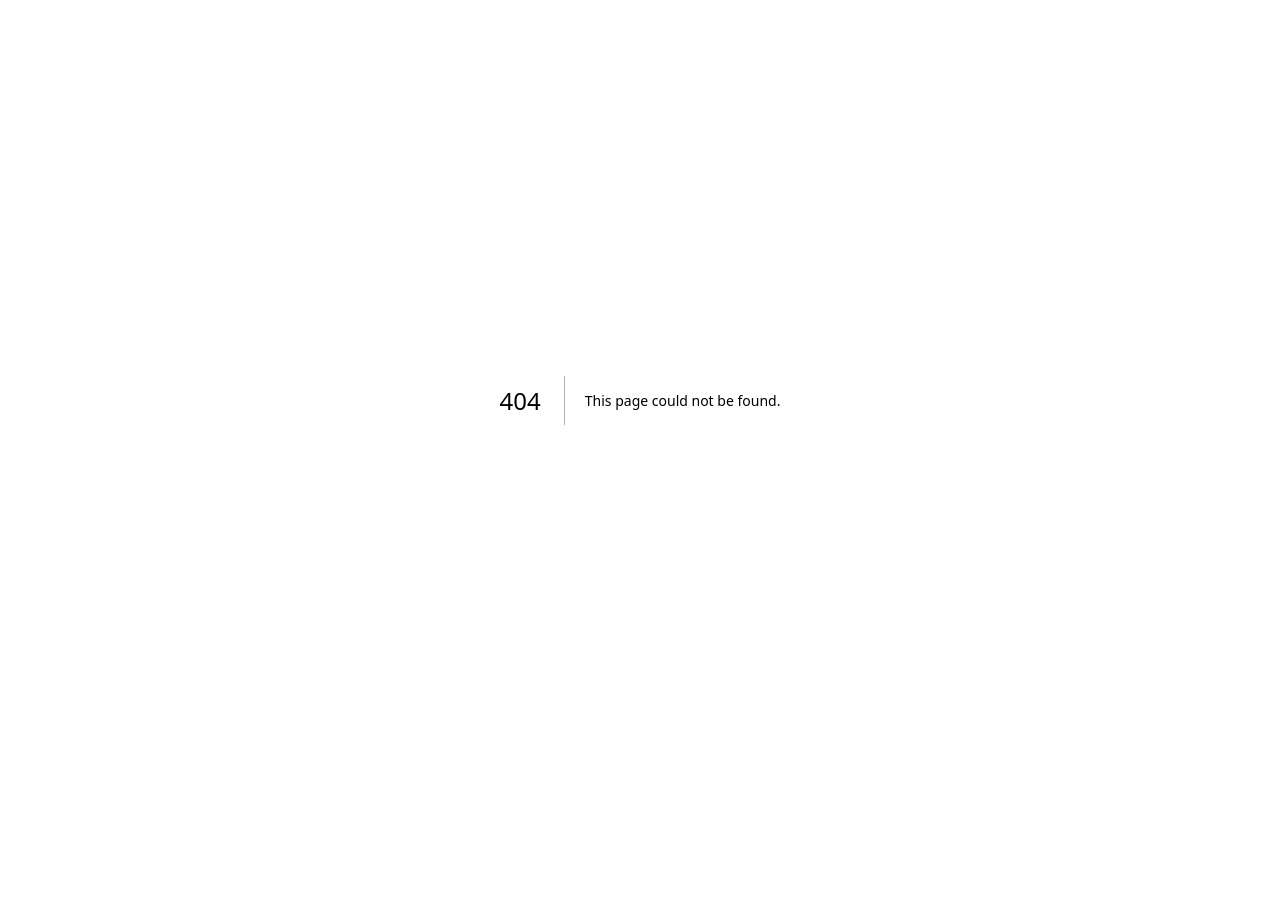
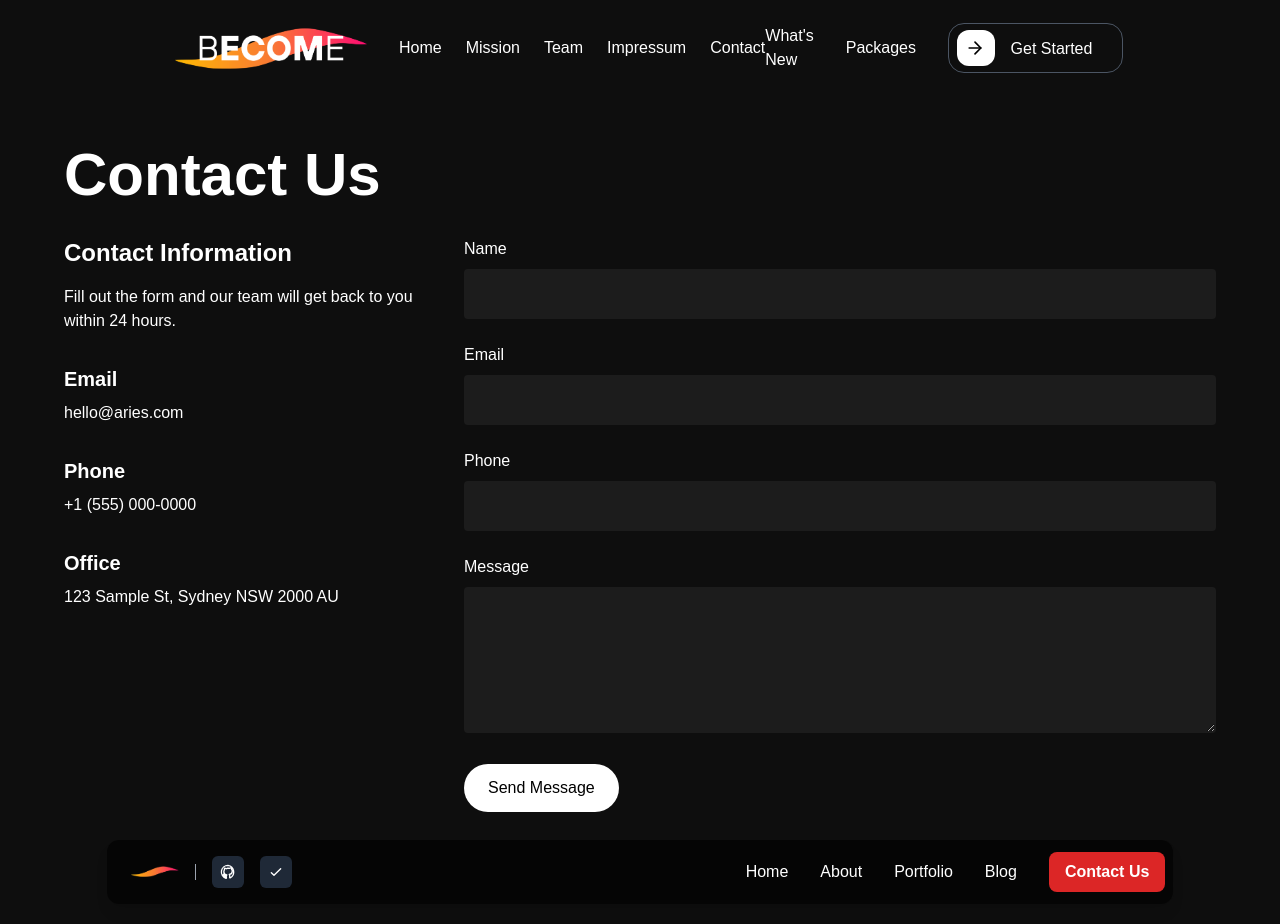
Before and after one commit to MosesCommitsFraud/become-frontend, a Next.js app: page /contact in a window 1280 px wide. Before the commit this address had no page. Before the commit the page ends 800 px from the top, so only its background shows below. Built offline with nearby package versions, Linux system fonts and the light colour scheme.

Commit message:
header modified and cool button added. also added contact page

```diff
--- /dev/null
+++ b/app/contact/page.tsx
@@ -0,0 +1,66 @@
+'use client'
+
+import Header from '@/components/header';
+import Footer from '@/components/footer';
+
+export default function Component() {
+
+
+    return (
+        <div className="min-h-screen flex flex-col bg-[#0e0e0e] text-white">
+            <Header />
+            {/* Main Content */}
+            <main className="flex-grow py-12 px-6 lg:px-12">
+                <div className="max-w-6xl mx-auto">
+                    <h1 className="text-4xl lg:text-6xl font-bold mb-8">Contact Us</h1>
+                    <div className="grid grid-cols-1 lg:grid-cols-3 gap-12">
+                        {/* Contact Information */}
+                        <div className="space-y-8 lg:col-span-1">
+                            <div>
+                                <h2 className="text-2xl font-semibold mb-4">Contact Information</h2>
+                                <p>Fill out the form and our team will get back to you within 24 hours.</p>
+                            </div>
+                            <div>
+                                <h3 className="text-xl font-semibold mb-2">Email</h3>
+                                <p>hello@aries.com</p>
+                            </div>
+                            <div>
+                                <h3 className="text-xl font-semibold mb-2">Phone</h3>
+                                <p>+1 (555) 000-0000</p>
+                            </div>
+                            <div>
+                                <h3 className="text-xl font-semibold mb-2">Office</h3>
+                                <p>123 Sample St, Sydney NSW 2000 AU</p>
+                            </div>
+                        </div>
+                        {/* Contact Form */}
+                        <div className="lg:col-span-2">
+                            <form className="space-y-6">
+                                <div>
+                                    <label htmlFor="name" className="block mb-2">Name</label>
+                                    <input type="text" id="name" className="w-full bg-[#1c1c1c] p-3 rounded border border-transparent focus:border-white outline-none transition duration-300" required />
+                                </div>
+                                <div>
+                                    <label htmlFor="email" className="block mb-2">Email</label>
+                                    <input type="email" id="email" className="w-full bg-[#1c1c1c] p-3 rounded border border-transparent focus:border-white outline-none transition duration-300" required />
+                                </div>
+                                <div>
+                                    <label htmlFor="phone" className="block mb-2">Phone</label>
+                                    <input type="tel" id="phone" className="w-full bg-[#1c1c1c] p-3 rounded border border-transparent focus:border-white outline-none transition duration-300" />
+                                </div>
+                                <div>
+                                    <label htmlFor="message" className="block mb-2">Message</label>
+                                    <textarea id="message" rows={5} className="w-full bg-[#1c1c1c] p-3 rounded border border-transparent focus:border-white outline-none transition duration-300" required></textarea>
+                                </div>
+                                <button type="submit" className="bg-white text-black py-3 px-6 rounded-full hover:bg-gray-200 transition duration-300">
+                                    Send Message
+                                </button>
+                            </form>
+                        </div>
+                    </div>
+                </div>
+            </main>
+            <Footer />
+        </div>
+    )
+}
--- /dev/null
+++ b/components/animated-button.tsx
@@ -0,0 +1,90 @@
+'use client';
+
+import { useState, useEffect } from 'react';
+import { usePathname } from 'next/navigation';
+import Link from 'next/link';
+import { motion, AnimatePresence } from 'framer-motion';
+import { ArrowRight } from 'lucide-react';
+
+export default function GetStartedButton() {
+    const [menuOpen, setMenuOpen] = useState(false);
+    const [isDarkBackground, setIsDarkBackground] = useState(false);
+
+    const pathname = usePathname();
+
+    // Function to detect background brightness
+    const checkBackgroundColor = () => {
+        const backgroundColor = window.getComputedStyle(document.body).backgroundColor;
+        const rgb = backgroundColor.match(/\d+/g)?.map(Number);
+
+        if (rgb) {
+            const luminance = (0.299 * rgb[0] + 0.587 * rgb[1] + 0.114 * rgb[2]) / 255;
+            setIsDarkBackground(luminance < 0.5); // Set dark background if luminance is low
+        }
+    };
+
+    useEffect(() => {
+        checkBackgroundColor();
+        window.addEventListener('resize', checkBackgroundColor);
+
+        return () => window.removeEventListener('resize', checkBackgroundColor);
+    }, [pathname]);
+
+    // Hardcode text color and background on landing page
+    const isLandingPage = pathname === '/';
+    const buttonTextColor = isLandingPage ? 'text-black' : isDarkBackground ? 'text-white' : 'text-black';
+    const buttonBgColor = isLandingPage ? 'bg-black' : isDarkBackground ? 'bg-white' : 'bg-black';
+    const arrowColor = isLandingPage ? 'text-white' : isDarkBackground ? 'text-black' : 'text-white'; // Change arrow color
+
+    return (
+        <Link href="/contact">
+            <button
+                className={`relative flex items-center px-2 py-2 text-lg font-semibold rounded-2xl overflow-hidden border-2 ${
+                    isLandingPage ? 'border-black' : isDarkBackground ? 'border-gray-600' : 'border-black'
+                }`}
+                style={{ width: '175px', height: '50px', borderWidth: '1px' }} // Smaller border
+                onMouseEnter={() => setMenuOpen(true)}
+                onMouseLeave={() => setMenuOpen(false)}
+                aria-label="Get Started"
+            >
+                <motion.div
+                    className={`absolute flex items-center rounded-xl ${buttonBgColor} text-white`}
+                    initial={{ width: '38px' }}
+                    animate={{
+                        width: menuOpen ? 'calc(100% - 16px)' : '38px',
+                    }}
+                    transition={{ duration: 0.3 }}
+                >
+                    <div className="flex items-center justify-center w-9 h-9">
+                        <ArrowRight className={`w-10 h-5 ${arrowColor}`} /> {/* Arrow changes color */}
+                    </div>
+                </motion.div>
+                <AnimatePresence mode="wait">
+                    {menuOpen ? (
+                        <motion.div
+                            key="white-text"
+                            className="relative z-10 ml-12 mr-4 flex-grow text-center"
+                            initial={{ opacity: 0 }}
+                            animate={{ opacity: 1 }}
+                            exit={{ opacity: 0 }}
+                            transition={{ duration: 0.2 }}
+                        >
+                            <span className="text-white font-extralight text-base">Get Started</span>
+                        </motion.div>
+                    ) : (
+                        <motion.div
+                            key="black-text"
+                            className={`relative z-10 ml-12 mr-4 flex-grow text-center ${buttonTextColor}`}
+                            initial={{ opacity: 0 }}
+                            animate={{ opacity: 1 }}
+                            exit={{ opacity: 0 }}
+                            transition={{ duration: 0.2 }}
+                        >
+                            <span className="font-extralight text-base">Get Started</span>
+                        </motion.div>
+                    )}
+                </AnimatePresence>
+            </button>
+        </Link>
+    );
+}
--- a/components/header.tsx
+++ b/components/header.tsx
@@ -1,43 +1,42 @@
-// components/Header.tsx
 'use client';
 
 import { useState, useEffect } from 'react';
-import { usePathname } from 'next/navigation'; // Import the usePathname hook
+import { usePathname } from 'next/navigation';
 import Image from 'next/image';
 import Link from 'next/link';
 import logo from './Logo.png';
 import logo3 from './logo3.png';
+import CoolButton from '@/components/animated-button';
 
 export default function Header() {
     const [menuOpen, setMenuOpen] = useState(false);
     const [isDarkBackground, setIsDarkBackground] = useState(false);
 
-    const pathname = usePathname(); // Get the current path
+    const pathname = usePathname();
 
-    // Function to determine if the background is dark
     const checkBackgroundColor = () => {
         const backgroundColor = window.getComputedStyle(document.body).backgroundColor;
-        const rgb = backgroundColor.match(/\d+/g)?.map(Number); // Extract RGB values
+        const rgb = backgroundColor.match(/\d+/g)?.map(Number);
 
         if (rgb) {
             const luminance = (0.299 * rgb[0] + 0.587 * rgb[1] + 0.114 * rgb[2]) / 255;
-            setIsDarkBackground(luminance < 0.5); // Dark background if luminance is below 0.5
+            setIsDarkBackground(luminance < 0.5);
         }
     };
 
     useEffect(() => {
-        // Check the background color initially
         checkBackgroundColor();
-
-        // Add an event listener to monitor changes in background color or resize
         window.addEventListener('resize', checkBackgroundColor);
 
         return () => window.removeEventListener('resize', checkBackgroundColor);
-    }, []);
+    }, [pathname]);
 
     return (
-        <header className="relative z-10 p-4 flex justify-between items-center">
-            <div className="w-32 md:w-48 h-auto"> {/* Adjust logo size */}
+        <header className="relative z-10 flex justify-between items-center p-4" style={{ paddingLeft: '175px', paddingRight: '175px' }}> {/* 3cm padding on both sides */}
+            {/* Logo and Navigation */}
+            <div className="flex items-center space-x-8">
+                {/* Logo on the left */}
+                <div className="w-32 md:w-48 h-auto">
                     <Image
                         src={pathname === '/' ? logo : isDarkBackground ? logo3 : logo}
                         alt="Logo"
@@ -47,13 +46,44 @@ export default function Header() {
                     />
                 </div>
 
-            {/* Hamburger Menu Icon for Mobile */}
+                {/* Navigation links next to the logo */}
+                <nav className="hidden md:flex space-x-6">
+                    {['Home', 'Mission', 'Team', 'Impressum', 'Contact'].map((item) => (
+                        <Link
+                            key={item}
+                            href={item === 'Home' ? '/' : `#${item.toLowerCase()}`}
+                            className={`relative group ${pathname === '/' ? 'text-black' : (isDarkBackground ? 'text-white' : 'text-gray-800')}`}
+                        >
+                            {item}
+                            <span className="absolute left-0 bottom-0 w-full h-0.5 bg-gradient-to-r from-[#ffbf00] via-[#f97636] to-[#ff007a] transform scale-x-0 group-hover:scale-x-100 transition-transform duration-300"></span>
+                        </Link>
+                    ))}
+                </nav>
+            </div>
+
+            {/* What's New, Packages, and Get Started buttons on the right */}
+            <div className="flex items-center space-x-8">
+                <Link
+                    href="/whats-new"
+                    className={`text-gray-800 ${pathname === '/' ? 'text-black' : (isDarkBackground ? 'text-white' : 'text-gray-800')} hover:text-gray-500 transition transform hover:translate-y-0.5 hover:bg-opacity-90`}
+                >
+                    What&#39;s New
+                </Link>
+                <Link
+                    href="/packages"
+                    className={`text-gray-800 ${pathname === '/' ? 'text-black' : (isDarkBackground ? 'text-white' : 'text-gray-800')} hover:text-gray-500 transition transform hover:translate-y-0.5 hover:bg-opacity-90`}
+                >
+                    Packages
+                </Link>
+
+                {/* Updated Get Started button */}
+                <CoolButton />
+                {/* Mobile Hamburger Menu */}
                 <div className="md:hidden">
                     <button
                         onClick={() => setMenuOpen(!menuOpen)}
-                    className={`focus:outline-none ${isDarkBackground ? 'text-white' : 'text-gray-800'}`}
+                        className={`focus:outline-none ${isDarkBackground && pathname !== '/' ? 'text-white' : 'text-black'}`}
                     >
-                    {/* Hamburger Icon */}
                         <svg
                             className="w-8 h-8"
                             fill="none"
@@ -70,22 +100,7 @@ export default function Header() {
                         </svg>
                     </button>
                 </div>
-
-            {/* Navigation Menu for larger screens */}
-            <nav className="hidden md:flex space-x-4">
-                <ul className="flex space-x-4">
-                    {['Home', 'Mission', 'Team', 'Impressum', 'Contact'].map((item) => (
-                        <li key={item}>
-                            <Link href={`#${item.toLowerCase()}`} className={`relative group ${isDarkBackground ? 'text-white' : 'text-gray-800'}`}>
-                                {item}
-                                <span
-                                    className="absolute left-0 bottom-0 w-full h-0.5 bg-gradient-to-r from-[#ffbf00] via-[#f97636] to-[#ff007a] transform scale-x-0 group-hover:scale-x-100 transition-transform duration-300"
-                                ></span>
-                            </Link>
-                        </li>
-                    ))}
-                </ul>
-            </nav>
+            </div>
 
             {/* Mobile Navigation Dropdown */}
             {menuOpen && (
@@ -93,7 +108,11 @@ export default function Header() {
                     <ul className="flex flex-col space-y-4">
                         {['Home', 'Mission', 'Team', 'Impressum', 'Contact'].map((item) => (
                             <li key={item}>
-                                <Link href={`#${item.toLowerCase()}`} className={`block ${isDarkBackground ? 'text-white' : 'text-gray-800'}`} onClick={() => setMenuOpen(false)}>
+                                <Link
+                                    href={item === 'Home' ? '/' : `#${item.toLowerCase()}`}
+                                    className={`block ${pathname === '/' ? 'text-black' : (isDarkBackground ? 'text-white' : 'text-gray-800')}`}
+                                    onClick={() => setMenuOpen(false)}
+                                >
                                     {item}
                                 </Link>
                             </li>
```
Lines whose indentation alone changed are shown as unchanged.
